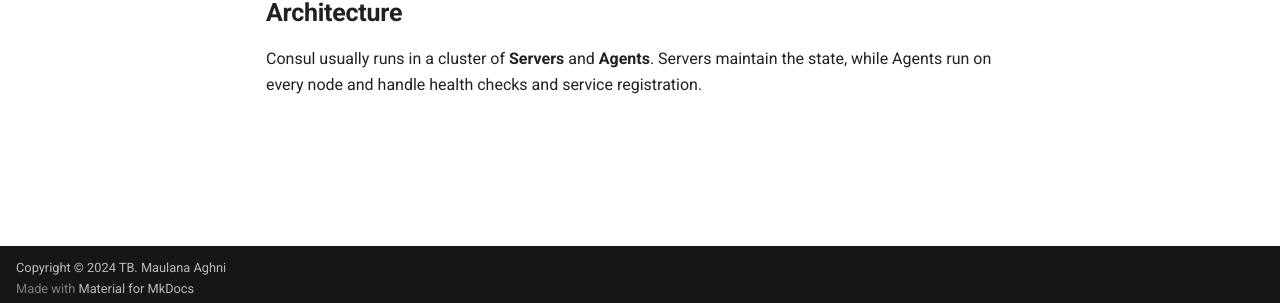
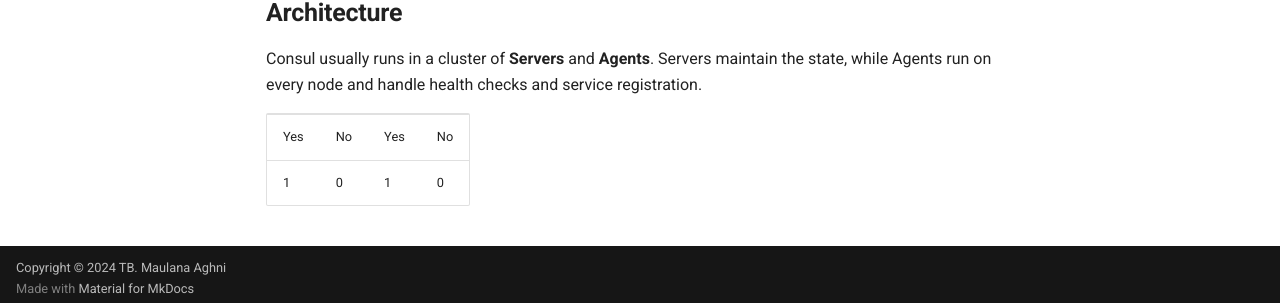
Before and after one commit to maulanaaghnii/wiki, an MkDocs documentation site: the page built from docs/consul.md, in a window 1280 px wide and 1203 px high. Shown: the part 892-1195 px from the top of the window. Built offline with MkDocs 1.6.1 and Material for MkDocs 9.7.7, drawn with Linux system fonts in a browser that asks for light colours; comment, search, counter and statistics services are not loaded.

Commit message:
test table

```diff
--- a/docs/consul.md
+++ b/docs/consul.md
@@ -29,3 +29,5 @@ consul kv get my-key
 ## Architecture
 
 Consul usually runs in a cluster of **Servers** and **Agents**. Servers maintain the state, while Agents run on every node and handle health checks and service registration.
+
+<table><tbody><tr><td>Yes</td><td>No</td><td>Yes</td><td>No</td></tr><tr><td>1</td><td>0</td><td>1</td><td>0</td></tr></tbody></table>
```
